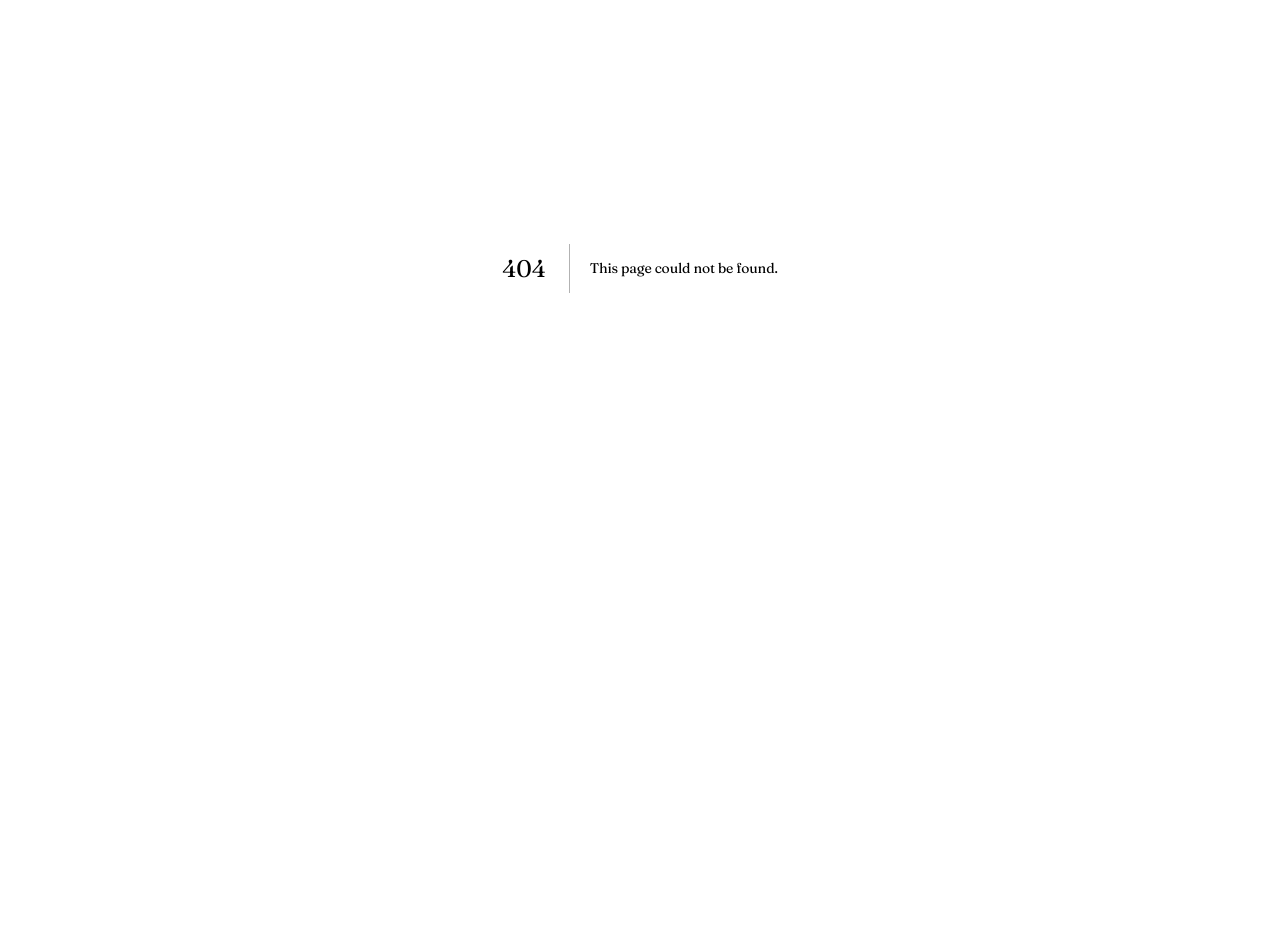
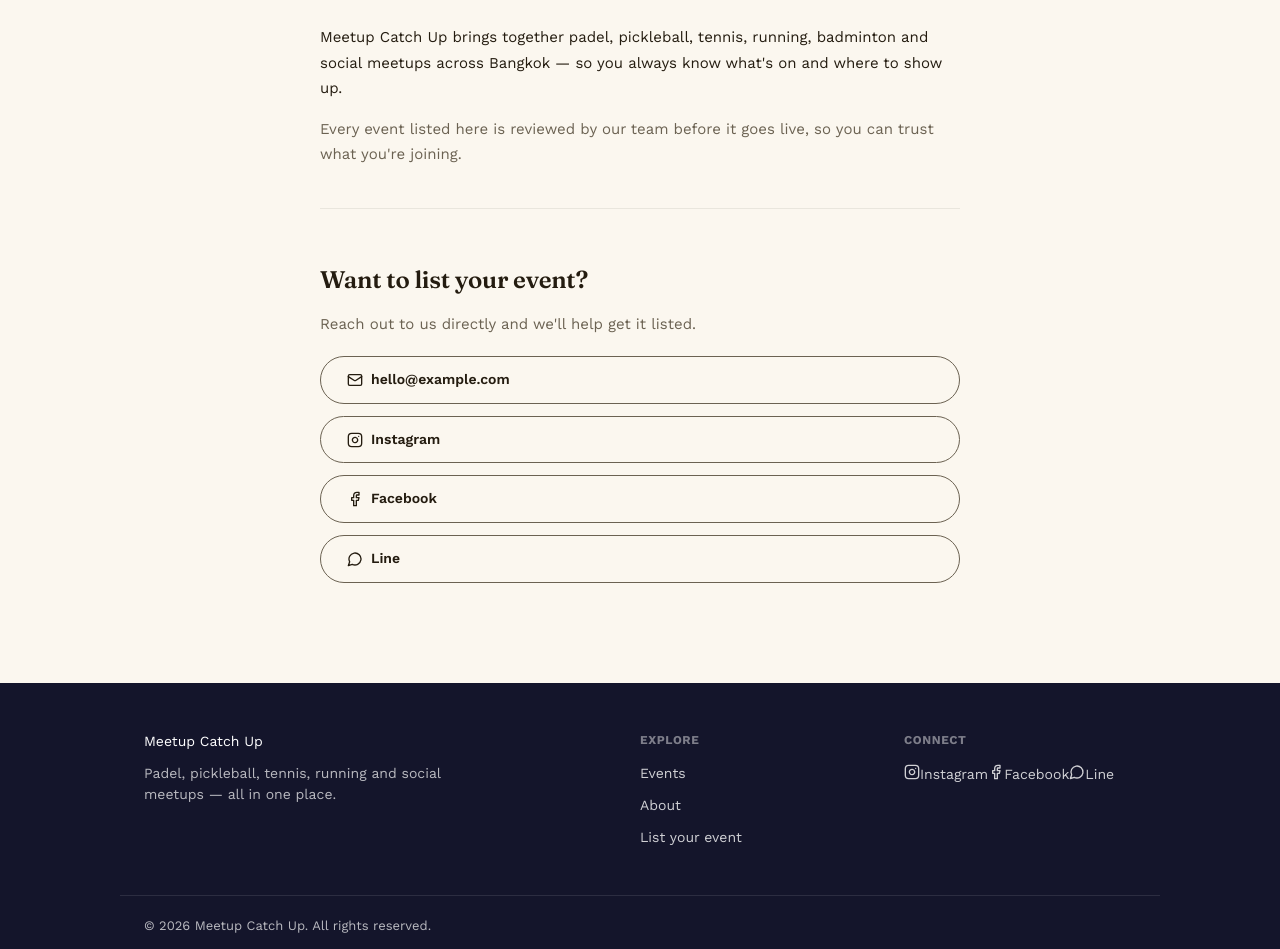
Before and after one commit to nilarlinn/meetup.catchup, a Next.js app: page /about in a window 1280 px wide. Before the commit this address had no page. Shown: the part 203-1152 px from the top of the page. Before the commit the page ends 871 px from the top, so only its background shows below. Built offline with nearby package versions, Linux system fonts and the light colour scheme.

Commit message:
add about page and footer

```diff
--- /dev/null
+++ b/app/about/page.tsx
@@ -0,0 +1,40 @@
+import { Instagram, Facebook, MessageCircle, Mail } from "lucide-react";
+import { CONTACT } from "@/lib/contact";
+
+export default function AboutPage() {
+  return (
+    <main className="wrap section" style={{ maxWidth: 640 }}>
+      <span className="cat" style={{ display: "block", marginBottom: 6 }}>About us</span>
+      <h1>Every court, every catch-up, one list</h1>
+      <p style={{ marginTop: 16, fontSize: 15, lineHeight: 1.7 }}>
+        Meetup Catch Up brings together padel, pickleball, tennis, running, badminton and social
+        meetups across Bangkok — so you always know what's on and where to show up.
+      </p>
+      <p style={{ marginTop: 12, fontSize: 15, lineHeight: 1.7, color: "var(--ink-soft)" }}>
+        Every event listed here is reviewed by our team before it goes live, so you can trust
+        what you're joining.
+      </p>
+
+      <div style={{ marginTop: 40, borderTop: "1px solid var(--border)", paddingTop: 32 }}>
+        <h2 style={{ marginBottom: 8 }}>Want to list your event?</h2>
+        <p style={{ fontSize: 15, color: "var(--ink-soft)", marginBottom: 20 }}>
+          Reach out to us directly and we'll help get it listed.
+        </p>
+        <div style={{ display: "flex", flexDirection: "column", gap: 12 }}>
+          <a href={`mailto:${CONTACT.email}`} className="btn ghost" style={{ justifyContent: "flex-start" }}>
+            <Mail size={16} /> {CONTACT.email}
+          </a>
+          <a href={CONTACT.instagram} target="_blank" rel="noopener noreferrer" className="btn ghost" style={{ justifyContent: "flex-start" }}>
+            <Instagram size={16} /> Instagram
+          </a>
+          <a href={CONTACT.facebook} target="_blank" rel="noopener noreferrer" className="btn ghost" style={{ justifyContent: "flex-start" }}>
+            <Facebook size={16} /> Facebook
+          </a>
+          <a href={CONTACT.line} target="_blank" rel="noopener noreferrer" className="btn ghost" style={{ justifyContent: "flex-start" }}>
+            <MessageCircle size={16} /> Line
+          </a>
+        </div>
+      </div>
+    </main>
+  );
+}
--- a/app/admin/login/page.tsx
+++ b/app/admin/login/page.tsx
@@ -3,6 +3,7 @@
 import { useState } from "react";
 import { useRouter } from "next/navigation";
 import { createClient } from "@/lib/supabase-browser";
+import { LogIn } from "lucide-react";
 
 export default function AdminLoginPage() {
   const router = useRouter();
@@ -58,6 +59,7 @@ export default function AdminLoginPage() {
         </div>
         {error && <p style={{ color: "var(--pink)", fontSize: 13 }}>{error}</p>}
         <button className="btn" type="submit" disabled={loading}>
+          <LogIn size={16} />
           {loading ? "Signing in..." : "Sign in"}
         </button>
       </form>
--- a/app/events/[id]/page.tsx
+++ b/app/events/[id]/page.tsx
@@ -1,6 +1,7 @@
 import { notFound } from "next/navigation";
 import { createClient } from "@/lib/supabase-server";
 import { joinEvent } from "./actions";
+import { CalendarDays, Ticket, CreditCard } from "lucide-react";
 
 export const revalidate = 0;
 
@@ -25,7 +26,7 @@ export default async function EventPage({ params }: { params: { id: string } })
 
       <span className="cat" style={{ display: "block", marginBottom: 6 }}>{event.category}</span>
       <h1>{event.title}</h1>
-      <p className="meta">{event.day} {event.month} · {event.location}</p>
+      <p className="meta meta-row"><CalendarDays size={15} /> {event.day} {event.month} · {event.location}</p>
       {event.details && <p className="meta">{event.details}</p>}
       {event.description && (
         <p style={{ marginTop: 16, fontSize: 15, lineHeight: 1.7 }}>{event.description}</p>
@@ -45,6 +46,7 @@ export default async function EventPage({ params }: { params: { id: string } })
           <input name="email" type="email" required placeholder="you@email.com" />
         </div>
         <button className="btn" type="submit">
+          {isFree ? <Ticket size={16} /> : <CreditCard size={16} />}
           {isFree ? "Confirm my spot — free" : `Pay ฿${Number(event.price_baht).toFixed(0)} & join`}
         </button>
         {!isFree && (
--- a/app/globals.css
+++ b/app/globals.css
@@ -36,6 +36,7 @@ header.site .wrap { display: flex; justify-content: space-between; align-items:
 header.site a.brand { font-family: 'Fraunces', serif; font-weight: 700; font-size: 20px; text-decoration: none; color: white; letter-spacing: -0.01em; }
 header.site nav a { color: rgba(255,255,255,0.85); text-decoration: none; margin-left: 22px; font-size: 14px; font-weight: 500; transition: color 0.15s; }
 header.site nav a:hover { color: white; }
+header.site nav a.nav-link { display: inline-flex; align-items: center; gap: 6px; }
 
 .hero {
   background: linear-gradient(160deg, var(--indigo) 0%, var(--indigo-soft) 100%);
@@ -91,7 +92,9 @@ header.site nav a:hover { color: white; }
 .card .price { margin-top: auto; padding-top: 12px; font-weight: 700; font-family: 'IBM Plex Mono', monospace; font-size: 15px; }
 
 .btn {
-  display: inline-block;
+  display: inline-flex;
+  align-items: center;
+  gap: 8px;
   background: var(--marigold);
   color: var(--indigo);
   border: 0;
@@ -106,6 +109,8 @@ header.site nav a:hover { color: white; }
 .btn:hover { box-shadow: 0 6px 16px rgba(245,166,35,0.35); }
 .btn.ghost { background: transparent; border: 1px solid var(--ink-soft); color: var(--ink); }
 .btn.pink { background: var(--pink); color: white; }
+
+.meta-row { display: flex; align-items: center; gap: 6px; }
 
 .event-hero {
   width: 100%;
@@ -184,3 +189,36 @@ table.admin th { font-size: 12px; text-transform: uppercase; color: var(--ink-so
   transition: transform 0.15s ease;
 }
 .category-tile:hover { transform: translateY(-3px); }
+
+footer.site-footer {
+  background: var(--indigo);
+  color: rgba(255,255,255,0.7);
+  margin-top: 60px;
+  padding: 48px 0 24px;
+}
+.footer-grid {
+  display: grid;
+  grid-template-columns: 2fr 1fr 1fr;
+  gap: 32px;
+}
+.footer-tagline { font-size: 14px; margin-top: 10px; max-width: 320px; }
+footer.site-footer h4 {
+  font-family: 'Work Sans', sans-serif;
+  font-size: 12px;
+  text-transform: uppercase;
+  letter-spacing: 0.05em;
+  color: rgba(255,255,255,0.45);
+  margin: 0 0 14px;
+}
+footer.site-footer a { display: block; color: rgba(255,255,255,0.8); text-decoration: none; font-size: 14px; margin-bottom: 10px; }
+footer.site-footer a:hover { color: white; }
+footer.site-footer a.nav-link { display: inline-flex; }
+.footer-bottom {
+  margin-top: 36px;
+  padding-top: 20px;
+  border-top: 1px solid rgba(255,255,255,0.1);
+  font-size: 13px;
+}
+@media (max-width: 640px) {
+  .footer-grid { grid-template-columns: 1fr; }
+}
--- a/app/layout.tsx
+++ b/app/layout.tsx
@@ -1,4 +1,6 @@
 import "./globals.css";
+import { CalendarDays, PlusCircle, Info, Instagram, Facebook, MessageCircle } from "lucide-react";
+import { CONTACT } from "@/lib/contact";
 
 export const metadata = {
   title: "Meetup Catch Up | Thailand Events",
@@ -13,12 +15,55 @@ export default function RootLayout({ children }: { children: React.ReactNode })
           <div className="wrap">
             <a className="brand" href="/">Meetup Catch Up</a>
             <nav>
-              <a href="/">Events</a>
-              <a href="/submit">List your event</a>
+              <a href="/" className="nav-link">
+                <CalendarDays size={16} />
+                Events
+              </a>
+              <a href="/about" className="nav-link">
+                <Info size={16} />
+                About
+              </a>
+              <a href="/submit" className="nav-link">
+                <PlusCircle size={16} />
+                List your event
+              </a>
             </nav>
           </div>
         </header>
+
         {children}
+
+        <footer className="site-footer">
+          <div className="wrap footer-grid">
+            <div>
+              <a className="brand" href="/" style={{ color: "white" }}>Meetup Catch Up</a>
+              <p className="footer-tagline">
+                Padel, pickleball, tennis, running and social meetups — all in one place.
+              </p>
+            </div>
+            <div>
+              <h4>Explore</h4>
+              <a href="/">Events</a>
+              <a href="/about">About</a>
+              <a href="/submit">List your event</a>
+            </div>
+            <div>
+              <h4>Connect</h4>
+              <a href={CONTACT.instagram} target="_blank" rel="noopener noreferrer" className="nav-link">
+                <Instagram size={16} /> Instagram
+              </a>
+              <a href={CONTACT.facebook} target="_blank" rel="noopener noreferrer" className="nav-link">
+                <Facebook size={16} /> Facebook
+              </a>
+              <a href={CONTACT.line} target="_blank" rel="noopener noreferrer" className="nav-link">
+                <MessageCircle size={16} /> Line
+              </a>
+            </div>
+          </div>
+          <div className="wrap footer-bottom">
+            <span>© {new Date().getFullYear()} Meetup Catch Up. All rights reserved.</span>
+          </div>
+        </footer>
       </body>
     </html>
   );
--- a/app/page.tsx
+++ b/app/page.tsx
@@ -1,4 +1,5 @@
 import { createClient } from "@/lib/supabase-server";
+import { CalendarDays } from "lucide-react";
 
 export const revalidate = 0; // always fetch fresh
 
@@ -68,7 +69,7 @@ export default async function HomePage({
               </div>
               <div className="card-body">
                 <h3>{ev.title}</h3>
-                <p className="meta">{ev.day} {ev.month} · {ev.location}</p>
+                <p className="meta meta-row"><CalendarDays size={14} /> {ev.day} {ev.month} · {ev.location}</p>
                 <p className="meta">{ev.details}</p>
                 <p className="price">
                   {Number(ev.price_baht) === 0 ? "Free" : `฿${Number(ev.price_baht).toFixed(0)}`}
--- /dev/null
+++ b/lib/contact.ts
@@ -0,0 +1,8 @@
+// Update these with your real contact details and links.
+// Used in the footer and on the About page.
+export const CONTACT = {
+  instagram: "https://instagram.com/your_handle",
+  facebook: "https://facebook.com/your_page",
+  line: "https://line.me/ti/p/your_line_id",
+  email: "hello@example.com",
+};
--- a/package.json
+++ b/package.json
@@ -14,7 +14,8 @@
     "@supabase/supabase-js": "2.45.0",
     "@supabase/ssr": "0.4.0",
     "stripe": "16.8.0",
-    "resend": "3.5.0"
+    "resend": "3.5.0",
+    "lucide-react": "0.400.0"
   },
   "devDependencies": {
     "typescript": "5.5.4",
```
Also changed, not shown: app/admin/dashboard/page.tsx (+7 -6 lines), app/submit/page.tsx (+10 -1 lines).
